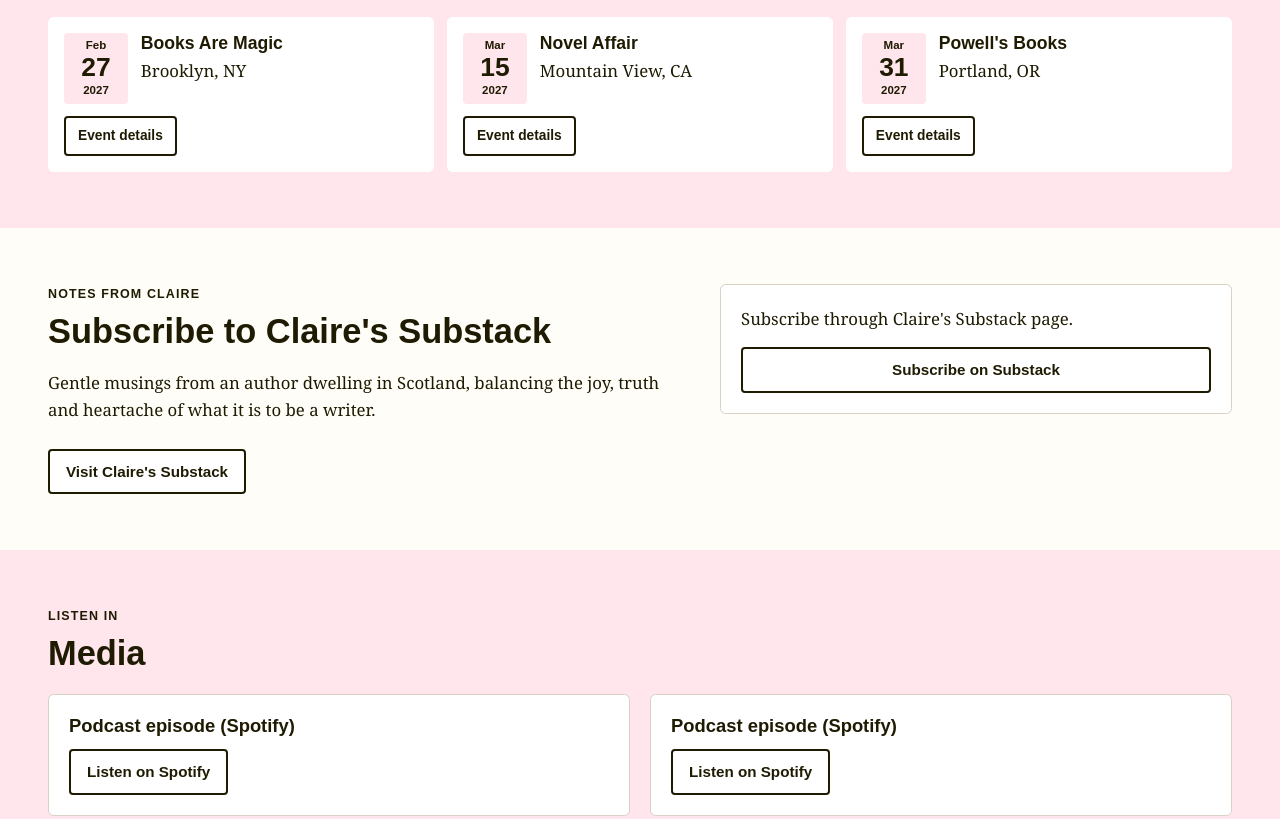
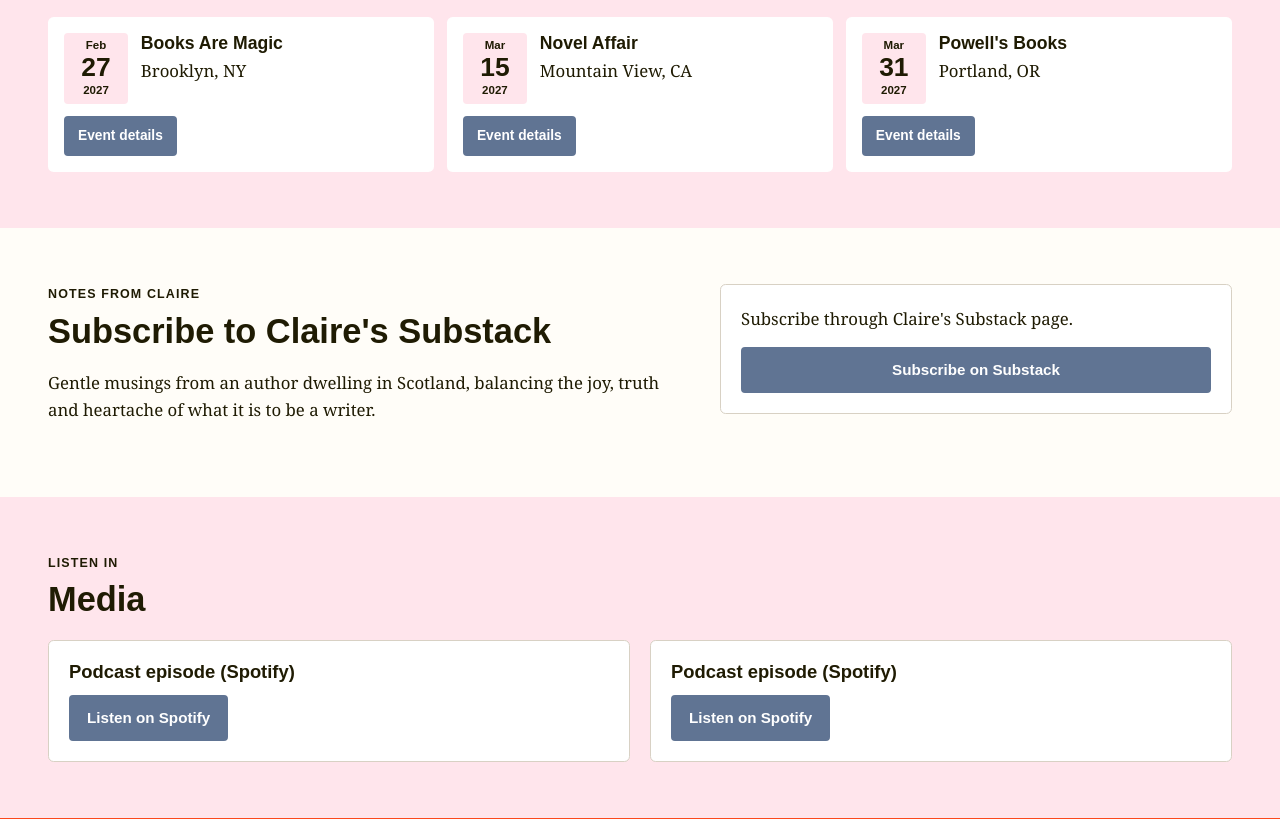
Before and after one commit to sophiaescott7/claire-daverley-website-repo, a plain HTML site: page index.html in a window 1280 px wide. Shown: the part 711-1530 px from the top of the page. Drawn offline with Linux system fonts and the light colour scheme.

Commit message:
Updating button styles

```diff
--- a/css/styles.css
+++ b/css/styles.css
@@ -3,6 +3,8 @@
   --ink: #1F1B03;
   --pink: #FC3C71;
   --orange: #FB481D;
+  --button-blue: #607493;
+  --button-blue-hover: #526787;
   --soft-pink: #FFE5EC;
   --paper: #FFFDF8;
   --white: #FFFFFF;
@@ -188,10 +190,10 @@ h3 { font-size: 1.15rem; }
   align-items: center;
   justify-content: center;
   padding: .65rem 1rem;
-  border: 2px solid var(--ink);
+  border: 2px solid var(--button-blue);
   border-radius: .25rem;
-  background: var(--white);
-  color: var(--ink);
+  background: var(--button-blue);
+  color: var(--white);
   font-family: var(--sans);
   font-size: .95rem;
   font-weight: 700;
@@ -200,12 +202,11 @@ h3 { font-size: 1.15rem; }
   text-decoration: none;
 }
 
-.button:hover { background: var(--ink); color: var(--white); }
+.button:hover { border-color: var(--button-blue-hover); background: var(--button-blue-hover); color: var(--white); }
 .button--small { min-height: 2.5rem; padding: .5rem .75rem; font-size: .86rem; }
 
 .subscribe-section { display: grid; gap: 1.5rem; align-items: start; }
 .subscribe-copy > p:not(.eyebrow) { max-width: 40rem; }
-.subscribe-copy .button { margin-top: .5rem; }
 .subscribe-link-card { display: grid; gap: .5rem; align-content: center; padding: 1.25rem; border: 1px solid var(--line); border-radius: .35rem; background: var(--white); }
 .subscribe-link-card p { margin: 0 0 .4rem; }
 .media-grid { display: grid; gap: 1.25rem; }
--- a/index.html
+++ b/index.html
@@ -77,7 +77,6 @@
         <p class="eyebrow">Notes from Claire</p>
         <h2>Subscribe to Claire's Substack</h2>
         <p>Gentle musings from an author dwelling in Scotland, balancing the joy, truth and heartache of what it is to be a writer.</p>
-        <a class="button" href="https://clairedaverley.substack.com">Visit Claire's Substack</a>
       </div>
       <div class="subscribe-link-card">
         <p>Subscribe through Claire's Substack page.</p>
```
